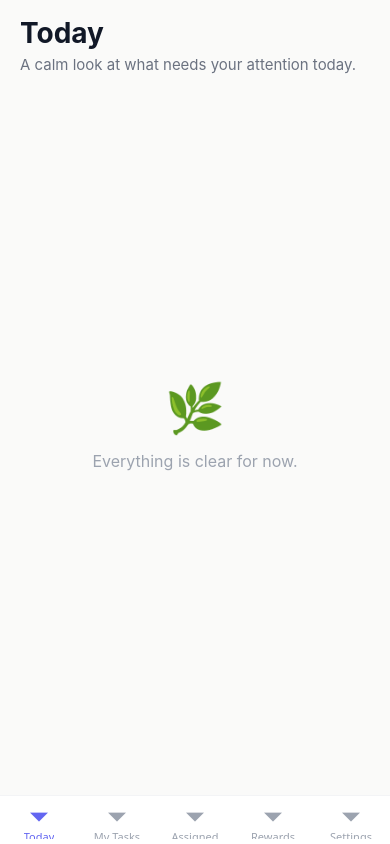
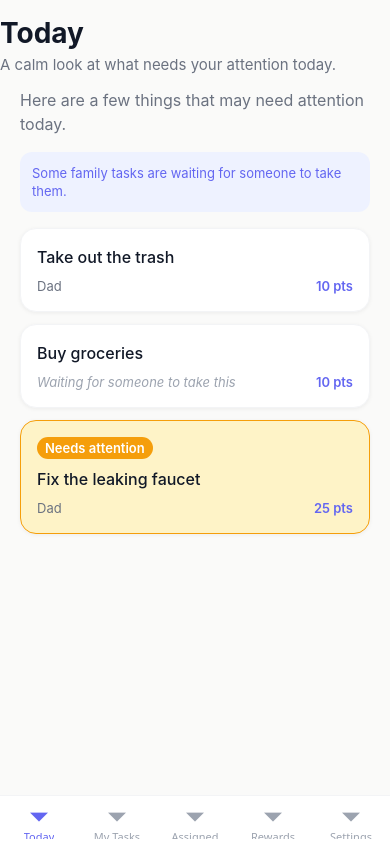
Before and after one commit to Ezbyname/ChoreHero, a React Native app: screen /Today in a window 390 px wide. Built offline with nearby package versions, Linux system fonts and the light colour scheme.

Commit message:
T1.2.2: render Today screen with mock tasks

```diff
--- /dev/null
+++ b/src/components/TaskCard.tsx
@@ -0,0 +1,96 @@
+import React from 'react';
+import { StyleSheet, Text, View } from 'react-native';
+import { copy } from '@/content/copy';
+import { colors, radius, shadows, spacing, typography } from '@/theme';
+import type { Task } from '@/types';
+
+interface TaskCardProps {
+  task:         Task;
+  assigneeName: string | undefined;
+}
+
+export function TaskCard({ task, assigneeName }: TaskCardProps) {
+  const isUnassigned     = !task.assigneeId;
+  const isNeedsAttention = task.status === 'needs_attention';
+
+  const displayName = isUnassigned
+    ? copy.taskCard.unassigned
+    : (assigneeName ?? '—');
+
+  return (
+    <View style={[styles.card, isNeedsAttention && styles.cardAttention]}>
+      {isNeedsAttention && (
+        <View style={styles.attentionBadge}>
+          <Text style={styles.attentionText}>{copy.taskCard.needsAttention}</Text>
+        </View>
+      )}
+
+      <Text style={styles.title} numberOfLines={2}>{task.title}</Text>
+
+      <View style={styles.meta}>
+        <Text style={[styles.assignee, isUnassigned && styles.assigneeUnset]}>
+          {displayName}
+        </Text>
+
+        {task.points != null && task.points > 0 && (
+          <Text style={styles.points}>{task.points} {copy.taskCard.points}</Text>
+        )}
+      </View>
+    </View>
+  );
+}
+
+const styles = StyleSheet.create({
+  card: {
+    backgroundColor: colors.surface,
+    borderRadius:    radius.lg,
+    borderWidth:     1,
+    borderColor:     colors.borderSoft,
+    padding:         spacing.lg,
+    marginBottom:    spacing.md,
+    ...shadows.card,
+  },
+  cardAttention: {
+    borderColor:     colors.warning,
+    backgroundColor: colors.warningSoft,
+  },
+  attentionBadge: {
+    alignSelf:       'flex-start',
+    backgroundColor: colors.warning,
+    borderRadius:    radius.pill,
+    paddingVertical:   2,
+    paddingHorizontal: spacing.sm,
+    marginBottom:    spacing.sm,
+  },
+  attentionText: {
+    ...typography.caption,
+    color:      colors.surface,
+    fontWeight: '600',
+  },
+  title: {
+    ...typography.body,
+    color:        colors.textPrimary,
+    fontWeight:   '500',
+    marginBottom: spacing.sm,
+  },
+  meta: {
+    flexDirection:  'row',
+    justifyContent: 'space-between',
+    alignItems:     'center',
+  },
+  assignee: {
+    ...typography.caption,
+    color: colors.textSecondary,
+    flex:  1,
+  },
+  assigneeUnset: {
+    color:      colors.textMuted,
+    fontStyle:  'italic',
+  },
+  points: {
+    ...typography.caption,
+    color:      colors.primary,
+    fontWeight: '600',
+    marginLeft: spacing.sm,
+  },
+});
--- a/src/content/copy.ts
+++ b/src/content/copy.ts
@@ -1,32 +1,41 @@
 export const copy = {
   screens: {
     today: {
-      title: 'Today',
+      title:    'Today',
       subtitle: 'A calm look at what needs your attention today.',
     },
     myTasks: {
-      title: 'My Tasks',
+      title:    'My Tasks',
       subtitle: 'Things assigned to you, all in one gentle view.',
     },
     assigned: {
-      title: 'Assigned',
+      title:    'Assigned',
       subtitle: 'A simple way to follow up on tasks you shared.',
     },
     rewards: {
-      title: 'Rewards',
+      title:    'Rewards',
       subtitle: 'Points, rewards, and little wins.',
     },
     settings: {
-      title: 'Settings',
+      title:    'Settings',
       subtitle: 'Family, preferences, and app settings.',
     },
   },
   emptyStates: {
-    today: 'Everything is clear for now.',
-    myTasks: 'No tasks right now — things are nicely organized.',
-    assigned: 'You have not assigned anything yet.',
-    rewards: 'No rewards yet. You can add some when you are ready.',
+    today:         'Everything is clear for now.',
+    myTasks:       'No tasks right now — things are nicely organized.',
+    assigned:      'You have not assigned anything yet.',
+    rewards:       'No rewards yet. You can add some when you are ready.',
     notifications: 'All quiet. Everything is up to date.',
+  },
+  today: {
+    summary:          'Here are a few things that may need attention today.',
+    unassignedBanner: 'Some family tasks are waiting for someone to take them.',
+  },
+  taskCard: {
+    unassigned:     'Waiting for someone to take this',
+    needsAttention: 'Needs attention',
+    points:         'pts',
   },
   errors: {
     generic: 'Something did not work as expected. Want to try again?',
--- a/src/screens/TodayScreen.tsx
+++ b/src/screens/TodayScreen.tsx
@@ -1,17 +1,103 @@
-import React from 'react';
+import React, { useMemo } from 'react';
+import { ScrollView, StyleSheet, Text, View } from 'react-native';
+import { TaskCard } from '@/components/TaskCard';
 import { EmptyState } from '@/components/EmptyState';
 import { Screen } from '@/components/Screen';
 import { ScreenHeader } from '@/components/ScreenHeader';
 import { copy } from '@/content/copy';
+import { mockHousehold, mockTasks } from '@/mock';
+import { colors, spacing, typography } from '@/theme';
+import type { HouseholdMember } from '@/types';
+
+function isToday(isoString: string): boolean {
+  const d   = new Date(isoString);
+  const now = new Date();
+  return (
+    d.getFullYear() === now.getFullYear() &&
+    d.getMonth()    === now.getMonth() &&
+    d.getDate()     === now.getDate()
+  );
+}
+
+function getMemberName(
+  members: HouseholdMember[],
+  userId: string | undefined,
+): string | undefined {
+  if (!userId) return undefined;
+  return members.find((m) => m.userId === userId)?.name;
+}
 
 export function TodayScreen() {
+  const members = mockHousehold.members;
+
+  const todayTasks = useMemo(() => {
+    return mockTasks.filter((t) => {
+      if (t.status === 'completed') return false;
+      if (t.status === 'needs_attention') return true;
+      if (!t.assigneeId && t.status === 'open') return true;
+      if (t.dueAt && isToday(t.dueAt)) return true;
+      return false;
+    });
+  }, []);
+
+  const hasUnassigned = todayTasks.some((t) => !t.assigneeId);
+
   return (
-    <Screen>
+    <Screen style={styles.screen}>
       <ScreenHeader
         title={copy.screens.today.title}
         subtitle={copy.screens.today.subtitle}
       />
-      <EmptyState message={copy.emptyStates.today} />
+
+      {todayTasks.length === 0 ? (
+        <EmptyState message={copy.emptyStates.today} emoji="🌿" />
+      ) : (
+        <ScrollView
+          showsVerticalScrollIndicator={false}
+          contentContainerStyle={styles.list}
+        >
+          <Text style={styles.summary}>{copy.today.summary}</Text>
+
+          {hasUnassigned && (
+            <View style={styles.banner}>
+              <Text style={styles.bannerText}>{copy.today.unassignedBanner}</Text>
+            </View>
+          )}
+
+          {todayTasks.map((task) => (
+            <TaskCard
+              key={task.id}
+              task={task}
+              assigneeName={getMemberName(members, task.assigneeId)}
+            />
+          ))}
+        </ScrollView>
+      )}
     </Screen>
   );
 }
+
+const styles = StyleSheet.create({
+  screen: {
+    paddingHorizontal: 0,
+  },
+  list: {
+    paddingHorizontal: spacing.xl,
+    paddingBottom:     spacing.xxxl,
+  },
+  summary: {
+    ...typography.body,
+    color:        colors.textSecondary,
+    marginBottom: spacing.lg,
+  },
+  banner: {
+    backgroundColor: colors.primarySoft,
+    borderRadius:    12,
+    padding:         spacing.md,
+    marginBottom:    spacing.lg,
+  },
+  bannerText: {
+    ...typography.caption,
+    color: colors.primary,
+  },
+});
```
